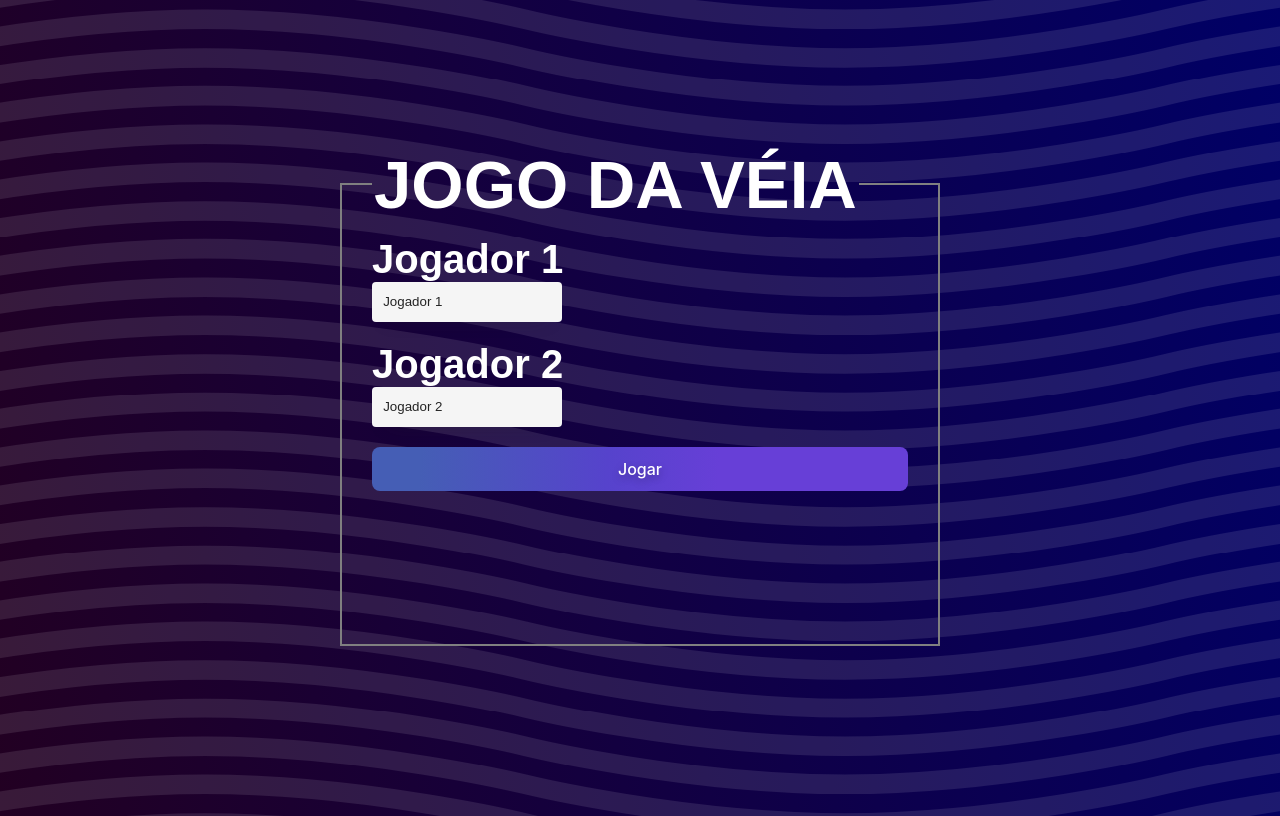
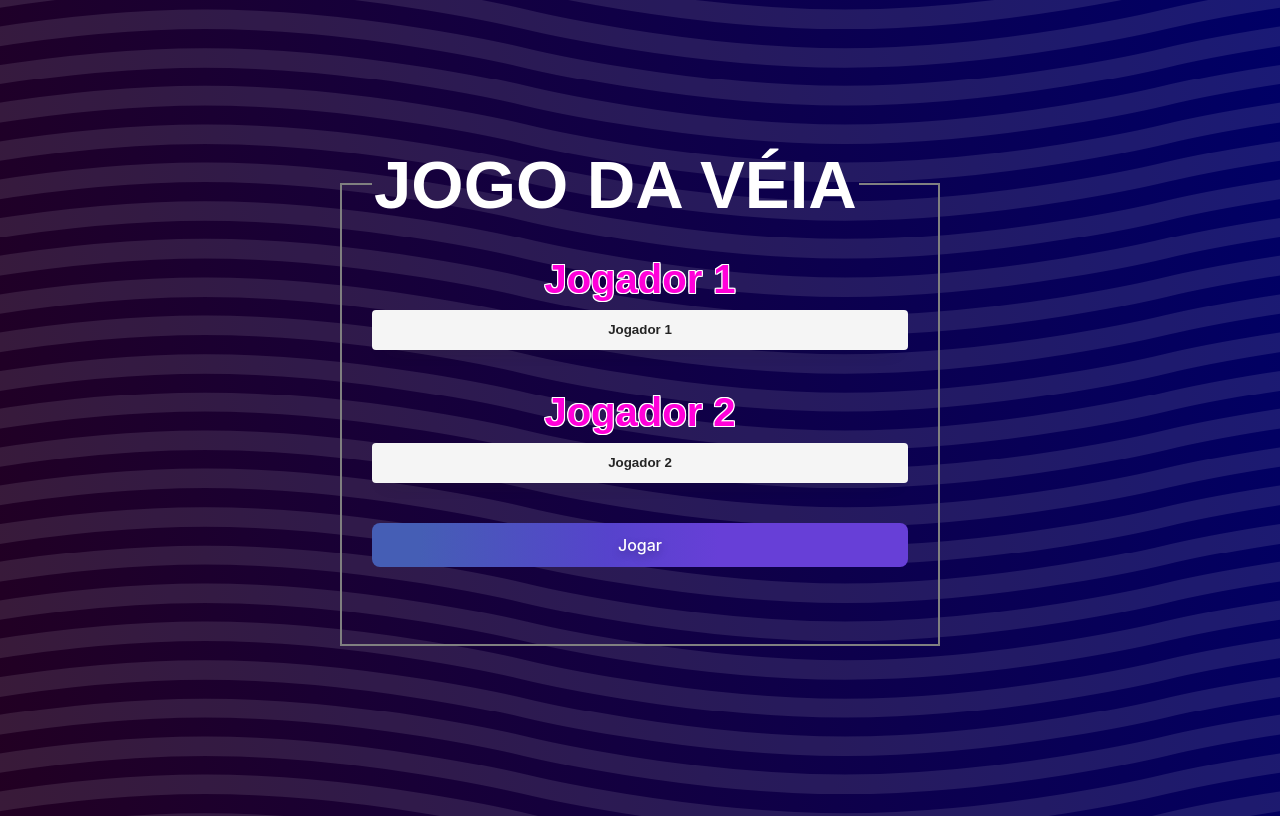
Before and after one commit to BOThiago/UFBRA-jogo-da-veia, a Flask app: page / in a window 1280 px wide. Run offline with Flask 3, Linux system fonts and the light colour scheme; some web fonts are replaced.

Commit message:
feat: modularization

```diff
--- a/main.py
+++ b/main.py
@@ -1,90 +1,13 @@
-from flask import Flask, render_template, request, make_response, abort
-from utils.check_winner import check_winner
+from flask import Flask, render_template
+from src.controllers.game import gameController
 
 app = Flask(__name__)
 
-class Jogador:
-    def __init__(self, nome, forma):
-        self.nome = nome
-        self.forma = forma
+@app.route('/', methods=['GET'])
+def home():
+    return render_template('home.html')
 
-class Tabuleiro:
-    def __init__(self):
-        self.tabuleiro = [None] * 9
-
-    def reset(self):
-        self.tabuleiro = [None] * 9
-
-class JogoVelha:
-    def __init__(self):
-        self.jogador1 = None
-        self.jogador2 = None
-        self.tabuleiro = Tabuleiro()
-
-    def iniciar_jogo(self, nome_jogador1, nome_jogador2):
-        self.jogador1 = Jogador(nome_jogador1, 0)  # X
-        self.jogador2 = Jogador(nome_jogador2, 1)  # O
-
-    def resetar_jogo(self):
-        self.tabuleiro.reset()
-        self.jogador1 = None
-        self.jogador2 = None
-
-jogo = JogoVelha()
-
-@app.route('/')
-def index():
-    return render_template('index.html')
-
-@app.route('/initGame', methods=['POST'])
-def init_game():
-    nome_jogador1 = request.form['jogador1']
-    nome_jogador2 = request.form['jogador2']
-
-    jogo.iniciar_jogo(nome_jogador1, nome_jogador2)
-
-    response = make_response(render_template('veia.html'))
-
-    response.set_cookie('jogadorAtual', nome_jogador1)
-
-    return response
-
-@app.route('/reset', methods=['POST'])
-def reset():
-    jogo.tabuleiro.reset()
-    return 'OK'
-
-@app.route('/restart', methods=['POST'])
-def restart():
-    response = make_response(render_template('veia.html'))
-    response.set_cookie('jogadorAtual', '', expires=0)
-    jogo.resetar_jogo()
-
-    return 'OK'
-
-@app.route('/setOnCeil', methods=['POST'])
-def set_on_ceil():
-    pos = int(request.form['pos'])
-    jogadorAtual = request.form['jogadorAtual'].strip('"')
-
-    if jogadorAtual is None or jogo.jogador1 is None or jogo.jogador2 is None:
-        return { 'message': "Jogador não selecionado!" }
-
-    if jogo.tabuleiro.tabuleiro[pos] is None:
-        forma_jogador_atual = 'X' if jogadorAtual == jogo.jogador1.nome else 'O'
-        jogo.tabuleiro.tabuleiro[pos] = forma_jogador_atual
-        resultado = check_winner(jogo.tabuleiro.tabuleiro)
-        if resultado is None:
-            proximo_jogador = jogo.jogador2.nome if jogadorAtual == jogo.jogador1.nome else jogo.jogador1.nome
-            response = make_response({ 'forma': forma_jogador_atual })
-            response.set_cookie('jogadorAtual', proximo_jogador)
-            return response
-        if resultado:
-           return { 'message': f"Vencedor: {jogadorAtual}", 'forma': forma_jogador_atual }
-        return { 'message': "Empate", 'forma': forma_jogador_atual }
-
-
-    abort(400)
+app.register_blueprint(gameController, url_prefix="/game")
 
 if __name__ == '__main__':
     app.run(debug=True)
--- /dev/null
+++ b/src/classes/jogador.py
@@ -0,0 +1,4 @@
+class Jogador:
+    def __init__(self, nome, forma):
+        self.nome = nome
+        self.forma = forma
--- /dev/null
+++ b/src/classes/tabuleiro.py
@@ -0,0 +1,6 @@
+class Tabuleiro:
+    def __init__(self):
+        self.tabuleiro = [None] * 9
+
+    def reset(self):
+        self.tabuleiro = [None] * 9
--- a/utils/check_winner.py
+++ b/src/utils/checkWinner.py
@@ -1,4 +1,4 @@
-def check_winner(tabuleiro):
+def checkWinner(tabuleiro):
     # Define todas as possíveis combinações de vitória
     win_conditions = [
         [0, 1, 2], [3, 4, 5], [6, 7, 8],  # Linhas
--- a/static/css/style.css
+++ b/static/css/style.css
@@ -9,9 +9,9 @@ html {
     display: flex;
     align-items: center;
     justify-content: center;
+    overflow: hidden;
     font-size: calc(100% + 0.5vw);
     font-family: "Jersey 15", sans-serif;
-    overflow: hidden;
     font-weight: 400;
     margin: 0;
     padding: 0;
@@ -25,13 +25,18 @@ html {
 }
 
 h1 {
-    color: #FFFFFF;
+    color: white;
+    text-shadow: 1px 0 #ff00d9, -1px 0 #ff00d9, 0 1px #ff00d9, 0 -1px #ff00d9,
+                1px 1px #ff00d9, -1px -1px #ff00d9, 1px -1px #ff00d9, -1px 1px #ff00d9;
     font-weight: 900;
+    font-size: 100px;
     text-align: center;
 }
 
-h2{
+h2 {
   color: #ff00d9;
+  text-shadow: 1px 0 #fff, -1px 0 #fff, 0 1px #fff, 0 -1px #fff,
+               1px 1px #fff, -1px -1px #fff, 1px -1px #fff, -1px 1px #fff;
 }
 
 legend {
@@ -49,6 +54,13 @@ table tr {
     border: 2px solid white;
     font: bold 46px Verdana;
     color: white;
+}
+
+td {
+  width: 50px;
+  height: 50px;
+  text-align: center;
+  font-size: 24px;
 }
 
 table tr td {
@@ -90,9 +102,13 @@ fieldset {
 }
 
 form {
+  color: #ff00d9;
+  text-shadow: 1px 0 #fff, -1px 0 #fff, 0 1px #fff, 0 -1px #fff,
+               1px 1px #fff, -1px -1px #fff, 1px -1px #fff, -1px 1px #fff;
   display: flex;
   flex-direction: column;
-  gap: 20px;
+  margin-top: 20px;
+  gap: 40px;
 }
 
 .btns {
@@ -152,8 +168,15 @@ form {
   }
 }
 
+label {
+  text-align: center;
+  margin-bottom: 8px;
+}
+
 input {
-  max-width: 190px;
+  max-width: 100%;
+  font-weight: 600;
+  text-align: center;
   background-color: #f5f5f5;
   color: #242424;
   padding: .15rem .5rem;
--- a/static/js/main.js
+++ b/static/js/main.js
@@ -3,7 +3,7 @@ function setOnCeil(cell, pos) {
     if (!cell.classList.contains('enabled')) {
         return;
     }
-    fetch('/setOnCeil', {
+    fetch('/game/setOnCeil', {
         method: 'POST',
         headers: {
             'Content-Type': 'application/x-www-form-urlencoded'
@@ -32,7 +32,7 @@ function setOnCeil(cell, pos) {
 }
 
 function reset() {
-    fetch('/reset', {
+    fetch('/game/reset', {
         method: 'POST',
         headers: {
             'Content-Type': 'application/x-www-form-urlencoded'
@@ -56,7 +56,7 @@ function reset() {
 }
 
 function restart() {
-    fetch('/restart', {
+    fetch('/game/restart', {
         method: 'POST',
         headers: {
             'Content-Type': 'application/x-www-form-urlencoded'
--- a/templates/index.html
+++ b/templates/home.html
@@ -7,7 +7,7 @@
 <body class="container">
     <fieldset>
         <legend>JOGO DA VÉIA</legend>
-        <form action="/initGame" method="post">
+        <form action="/game/init" method="post">
             <div class="input-group">
                 <label class="input-group__label" for="jogador1">Jogador 1</label>
                 <input class="input-group__input" type="text" id="jogador1" name="jogador1" value="Jogador 1"/>
```
Also changed, not shown: src/classes/jogoVelha.py (added, +17 -0 lines), src/controllers/game.py (added, +58 -0 lines), templates/veia.html (+1 -9 lines).
